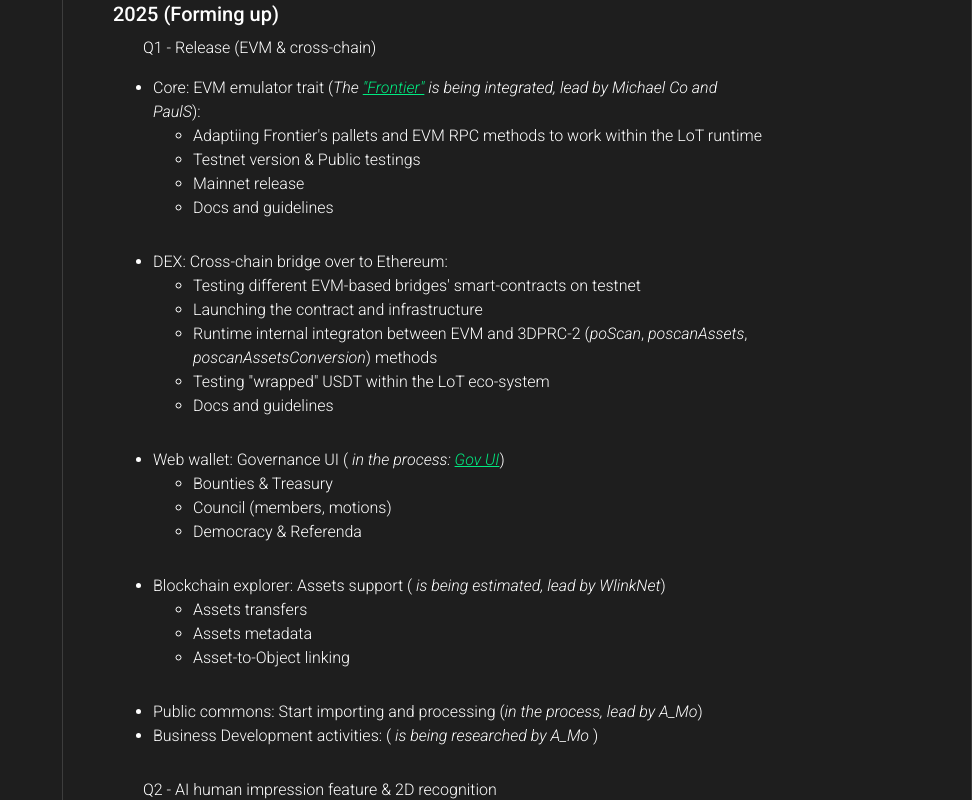
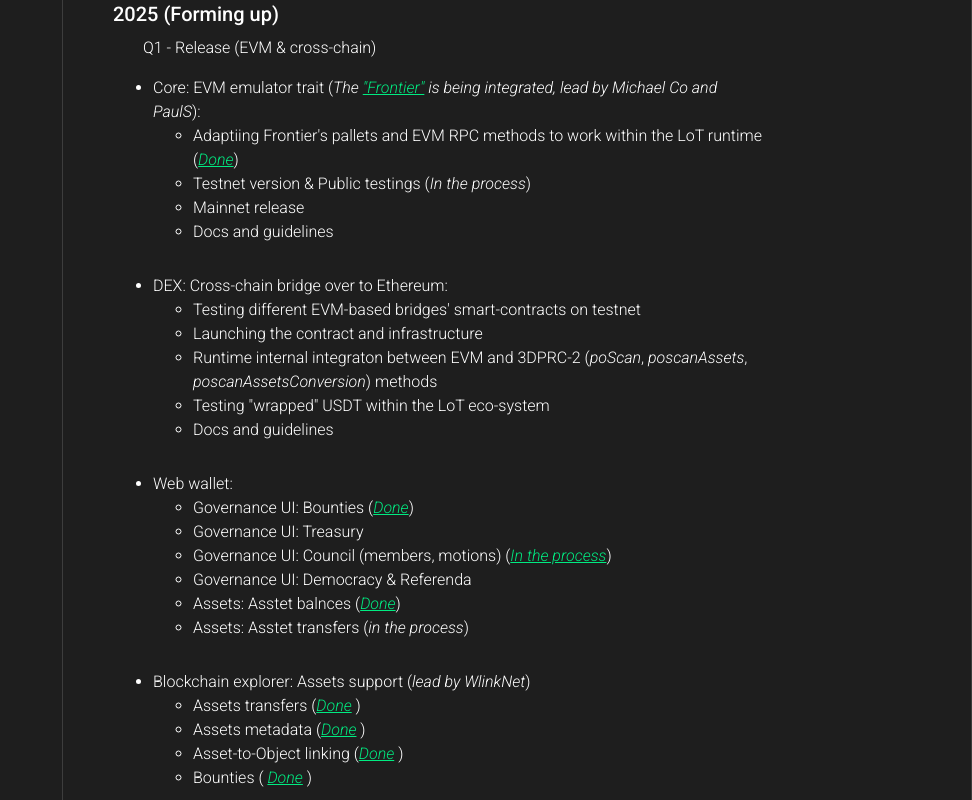
Before and after one commit to 3Dpass/website, a React (Create React App) app: page /coin in a window 1280 px wide. Shown: the part 5240-6040 px from the top of the page, without its empty margins (308-1280 px from the left). Built offline with nearby package versions, Linux system fonts and the light colour scheme; the HTML template or start-up script is replaced by a standard one.

Commit message:
roadmap-status-update

```diff
--- a/src/pages/Coin.jsx
+++ b/src/pages/Coin.jsx
@@ -453,8 +453,8 @@ ETH SIGNATURE
             <ul className="page-content-text">
             <li>Core: EVM emulator trait (<i>The <Link to="https://github.com/polkadot-evm/frontier">"Frontier"</Link> is being integrated, lead by Michael Co and PaulS</i>):</li>
             <ul className="page-content-text">
-              <li>Adaptiing Frontier's pallets and EVM RPC methods to work within the LoT runtime</li>
-              <li>Testnet version & Public testings</li>
+              <li>Adaptiing Frontier's pallets and EVM RPC methods to work within the LoT runtime (<Link to="https://github.com/3Dpass/3DP/tree/test"><i>Done</i></Link>)</li>
+              <li>Testnet version & Public testings (<i>In the process</i>)</li>
               <li>Mainnet release</li>
               <li>Docs and guidelines</li>
             </ul>
@@ -466,17 +466,21 @@ ETH SIGNATURE
               <li>Testing "wrapped" USDT within the LoT eco-system</li>
               <li>Docs and guidelines</li>
             </ul>
-            <li>Web wallet: Governance UI (<i> in the process: <Link to="https://wallet.3dpass.org/governance/bounties">Gov UI</Link></i>)</li>
+            <li>Web wallet:</li>
             <ul className="page-content-text">
-               <li>Bounties & Treasury</li>
-               <li>Council (members, motions)</li>
-               <li>Democracy & Referenda</li>
+               <li>Governance UI: Bounties (<Link to="https://wallet.3dpass.org/governance/bounties"><i>Done</i></Link>)</li>
+               <li>Governance UI: Treasury</li>
+               <li>Governance UI: Council (members, motions) (<Link to="https://wallet.3dpass.org/governance/members"><i>In the process</i></Link>)</li>
+               <li>Governance UI: Democracy & Referenda</li>
+               <li>Assets: Asstet balnces (<Link to="https://wallet.3dpass.org"><i>Done</i></Link>)</li>
+               <li>Assets: Asstet transfers (<i>in the process</i>)</li>
               </ul>
-            <li>Blockchain explorer: Assets support (<i> is being estimated, lead by WlinkNet</i>)</li>
+            <li>Blockchain explorer: Assets support (<i>lead by WlinkNet</i>)</li>
               <ul className="page-content-text">
-               <li>Assets transfers</li>
-               <li>Assets metadata</li>
-               <li>Asset-to-Object linking</li>
+               <li>Assets transfers (<Link to="https://3dpscan.io/account/d1H1j9SGoMcJge45CNS81ey4GhMN8jqjte1fbNMgUSBW6Zv4f"><i>Done</i></Link> )</li>
+               <li>Assets metadata (<Link to="https://3dpscan.io/assets"><i>Done</i></Link> )</li>
+               <li>Asset-to-Object linking (<Link to="https://3dpscan.io/assets"><i>Done</i></Link> )</li>
+               <li>Bounties ( <Link to="https://3dpscan.io/bountie"><i>Done</i></Link> )</li>
               </ul>
               <li>Public commons: Start importing and processing (<i>in the process, lead by A_Mo</i>)</li>
               <li>Business Development activities: (<i> is being researched by A_Mo</i> )</li>
--- a/src/pages/Community.jsx
+++ b/src/pages/Community.jsx
@@ -509,8 +509,7 @@ const Community = () => {
                <Link to="https://3dpscan.io/object/16">A funny cow</Link>.
               </li>
               <li>
-               Asset: share-asset: <strong>COW</strong>; decimals: 2,
-               Max supply: 1000000.00 COW; Total supply: 1000000.00 COW.
+               AssetId: <strong>#16</strong>; <Link to="https://3dpscan.io/assetdetails/16"><strong>COW</strong></Link>;
               </li>
               <li>
                Listed on DEX: Swap the cow shares: <Link to="https://swap.3dpscan.io/">P3D/COW</Link>; {" "}
@@ -554,8 +553,7 @@ const Community = () => {
                <Link to="https://3dpscan.io/object/21">Lego brick 2x2</Link>.
               </li>
               <li>
-               Asset: share-asset: <strong>L2X2</strong>; decimals: 2,
-               Max supply: 1000000.00 L2X2; Total supply: 1000000.00 L2X2.
+               AssetId: <strong>#21</strong>; <Link to="https://3dpscan.io/assetdetails/21"><strong>L2X2</strong></Link>;
               </li>
               <li>
                Listed on DEX: Swap: <Link to="https://swap.3dpscan.io/">P3D/L2X2</Link>; {" "}
@@ -664,8 +662,7 @@ const Community = () => {
                <Link to="https://3dpscan.io/object/27">Ring 3D</Link>.
               </li>
               <li>
-               Asset: share-asset: <strong>RING</strong>; decimals: 2,
-               Max supply: 1000000.00 RING; Total supply: 1000000.00 RING.
+               AssetId: <strong>#27</strong>; <Link to="https://3dpscan.io/assetdetails/27"><strong>RING</strong></Link>;
               </li>
               <li>
                Listed on DEX: Swap: <Link to="https://swap.3dpscan.io/">P3D/RING</Link>; {" "}
@@ -782,8 +779,7 @@ const Community = () => {
                <Link to="https://3dpscan.io/object/29">3D crystal</Link>.
               </li>
               <li>
-               Asset: weight-asset: <strong>DCRT</strong>; decimals: 7,
-               Max supply: 2.2387666 DCRT; Total supply: 2.2387666 DCRT.
+               AssetId: <strong>#29</strong>; <Link to="https://3dpscan.io/assetdetails/29"><strong>DCRT</strong></Link>;
               </li>
               <li>
                Listed on DEX: Swap: <Link to="https://swap.3dpscan.io/">P3D/DCRT</Link>; {" "}
@@ -807,8 +803,7 @@ const Community = () => {
                <Link to="https://3dpscan.io/object/27">3D diamond cut</Link>.
               </li>
               <li>
-               Asset: share-asset: <strong>DIA</strong>; decimals: 6,
-               Max supply: 10.000000 DIA; Total supply: 10.000000 DIA.
+               AssetId: <strong>#27</strong>; <Link to="https://3dpscan.io/assetdetails/27"><strong>DIA</strong></Link>;
               </li>
               <li>
                Listed on DEX: Swap: <Link to="https://swap.3dpscan.io/">P3D/DIA</Link>; {" "}
--- a/src/pages/Home.jsx
+++ b/src/pages/Home.jsx
@@ -30,6 +30,13 @@ const Home = () => {
 
   const [news, setNews] = useState([
     {
+      title: "3DPRC-2 tokens are supported on the blockchain explorer 3dpscan.io!",
+      description:
+        "The blockchain explorer 3dpscan.io has implemented full 3DPRC-2 tokens support: transfers, metadata, backed objects!",
+      date: "Jan 23, 2025",
+      link: "https://3dpscan.io/assets"
+    },
+    {
       title: "P3D is now supported on Talisman multi-chain wallet!",
       description:
         "The Talisman wallet developers have announced P3D transfers support since the v2.3.2!",
@@ -42,13 +49,6 @@ const Home = () => {
         "The mobile wallet v2.17.3 enhances the tokenized objects preview in connection with bounded assets!",
       date: "Nov 24, 2024",
       link: "https://github.com/3Dpass/threedpass/releases/tag/v2.17.3"
-    },
-    {
-      title: "The Node v28 has been released!",
-      description:
-        "The Node v28 has been released online providing the self joinning option for validators! The user object weight limit has been expanded to 1Mb for 3DPRC-2 standard!",
-      date: "Oct 30, 2024",
-      link: "https://github.com/3Dpass/3DP/releases/tag/v28"
     },
   ]);
   const [activeIndex, setActiveIndex] = useState(null);
```
